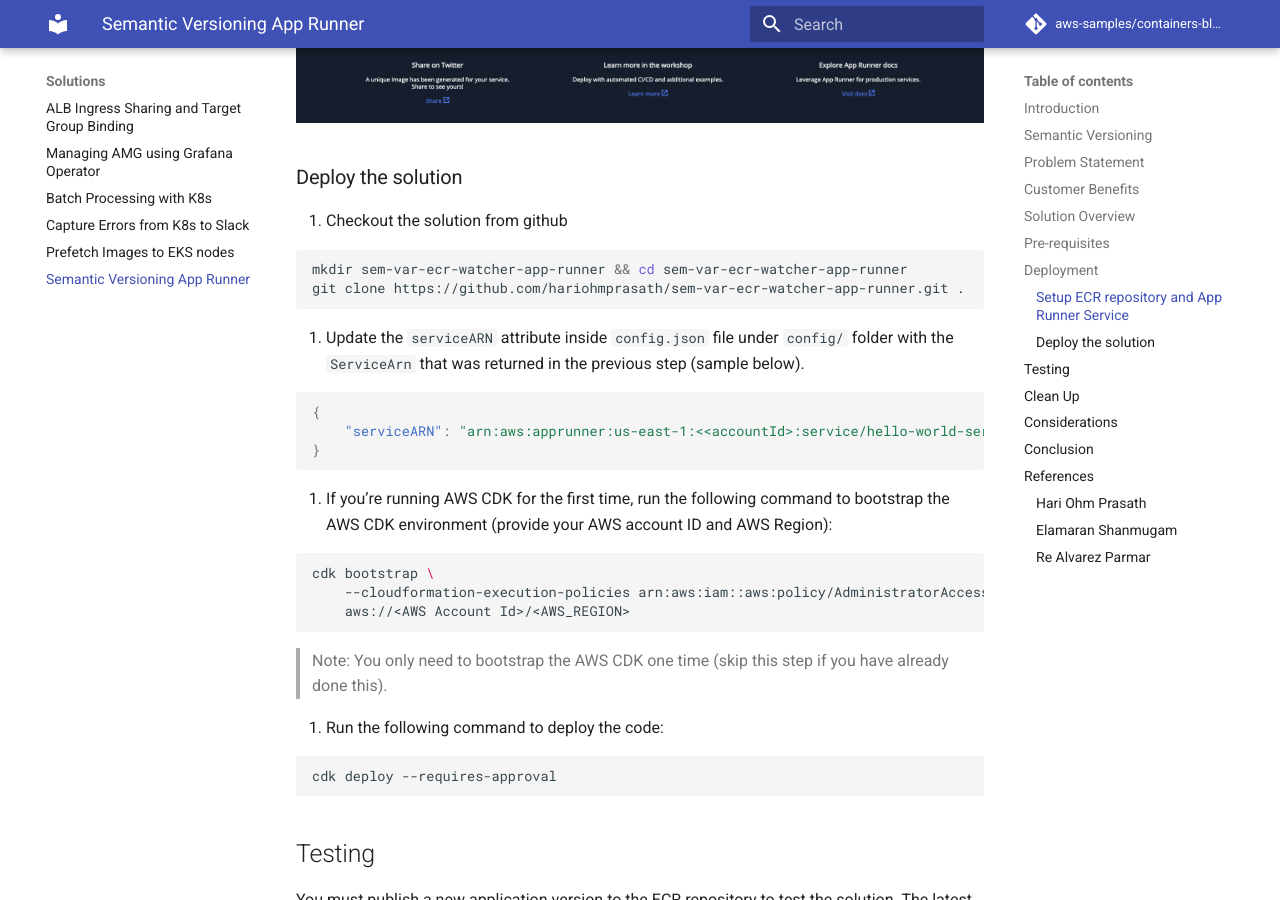
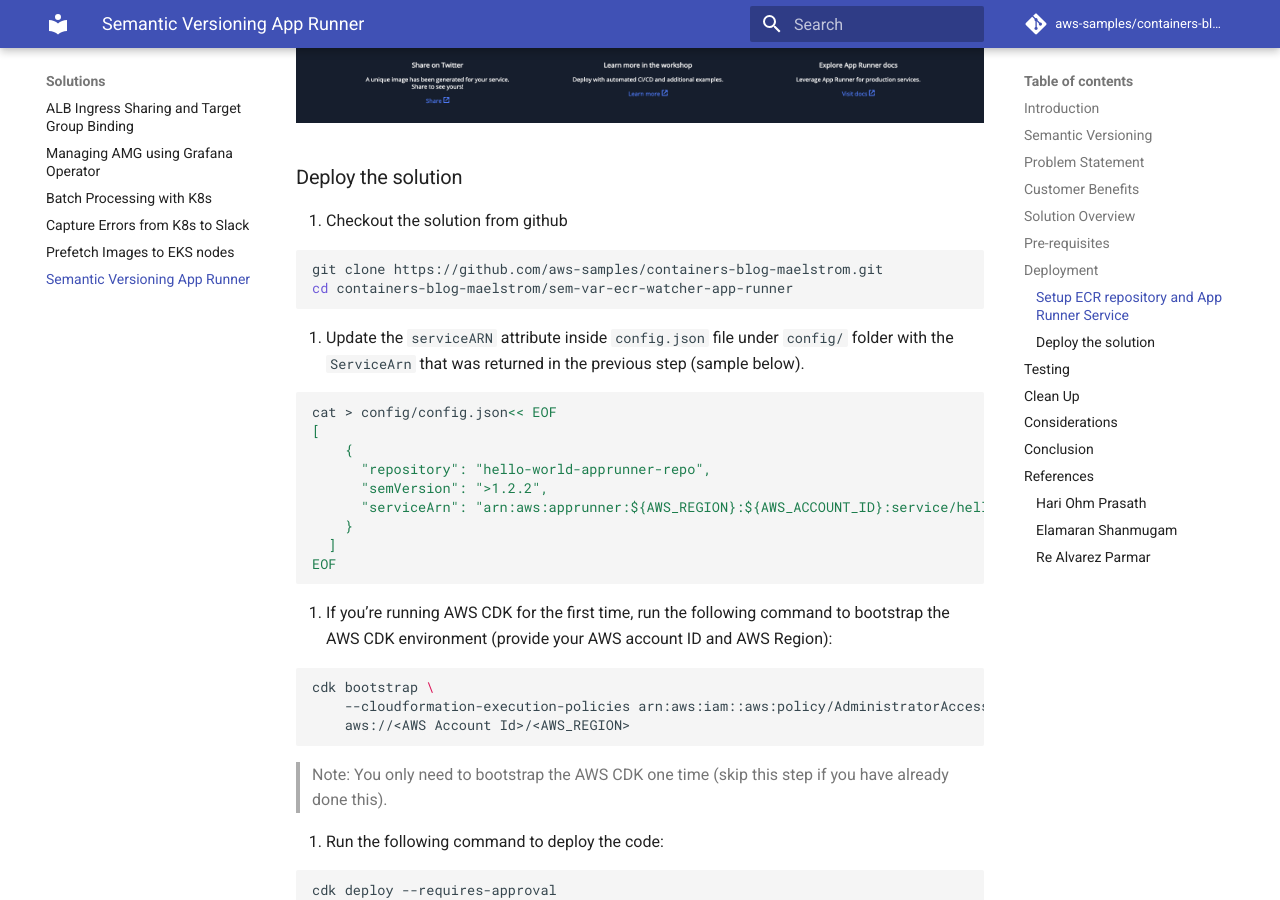
Before and after one commit to aws-samples/containers-blog-maelstrom, an MkDocs documentation site: the page built from docs/semantic-versioning-app-runner.md, in a window 1280 px wide and 900 px high, scrolled down 6992 px. Built offline with MkDocs 1.6.1 and Material for MkDocs 9.7.7, drawn with Linux system fonts in a browser that asks for light colours; comment, search, counter and statistics services are not loaded.

Commit message:
Repo Name Issue

````diff
--- a/docs/semantic-versioning-app-runner.md
+++ b/docs/semantic-versioning-app-runner.md
@@ -213,16 +213,22 @@
 1. Checkout the solution from github
 
 ```bash
-mkdir sem-var-ecr-watcher-app-runner && cd sem-var-ecr-watcher-app-runner
-git clone https://github.com/hariohmprasath/sem-var-ecr-watcher-app-runner.git .
+git clone https://github.com/aws-samples/containers-blog-maelstrom.git
+cd containers-blog-maelstrom/sem-var-ecr-watcher-app-runner
 ```
 
 2. Update the `serviceARN` attribute inside `config.json` file under `config/` folder with the `ServiceArn` that was returned in the previous step (sample below).
 
-```json
-{
-    "serviceARN": "arn:aws:apprunner:us-east-1:<<accountId>:service/hello-world-service/<<serviceId>>",
-}
+```bash
+cat > config/config.json<< EOF
+[
+    {
+      "repository": "hello-world-apprunner-repo",
+      "semVersion": ">1.2.2",
+      "serviceArn": "arn:aws:apprunner:${AWS_REGION}:${AWS_ACCOUNT_ID}:service/hello-world-service/${SERVICE_ID}"
+    }
+  ]
+EOF
 ```
 
 3. If you’re running AWS CDK for the first time, run the following command to bootstrap the AWS CDK environment (provide your AWS account ID and AWS Region):
````
Also changed, not shown: sem-var-ecr-watcher-app-runner/README.md (+12 -6 lines).
